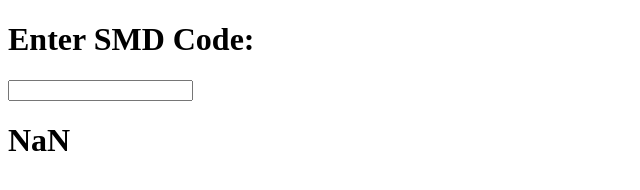
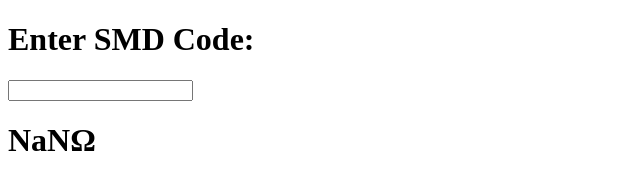
Before and after one commit to celigx/smd-resistor-calculator, a Gatsby site: page / in a window 1280 px wide. Shown: the full height of the page, 0-640 px from the left. Built offline with nearby package versions, Linux system fonts and the light colour scheme; Gatsby itself is replaced by a stand-in of ours.

Commit message:
Add formatNumber function
Format number from 1 000 to 1kΩ, 1 000 000 to 1MΩ, etc.

```diff
--- a/src/pages/index.js
+++ b/src/pages/index.js
@@ -13,6 +13,23 @@ export default function Home() {
     setValue(e.target.value)
   }
 
+  // Format number to add k instead of thousand (1000 => 1kΩ) etc.
+  const formatNumber = (num) => {
+    // Billion
+    return Math.abs(num) >= 1.0e+9
+
+      ? Math.abs(num) / 1.0e+9 + 'GΩ'
+      // Million
+      : Math.abs(num) >= 1.0e+6
+
+      ? Math.abs(num) / 1.0e+6 + 'MΩ'
+      // Thousand
+      : Math.abs(num) >= 1.0e+3
+
+      ? Math.abs(num) / 1.0e+3 + 'kΩ'
+      : Math.abs(num) + 'Ω'
+  }
+
   const calculateSMD = () => {
     // Remove last number
     const mainNumber = parseInt(value.toString().slice(0, -1))
@@ -21,7 +38,7 @@ export default function Home() {
     // Calculate SMD
     const calculate = mainNumber * Math.pow(10, lastNumber)
 
-    setOutput(calculate)
+    setOutput(formatNumber(calculate))
   }
 
   return (
```
